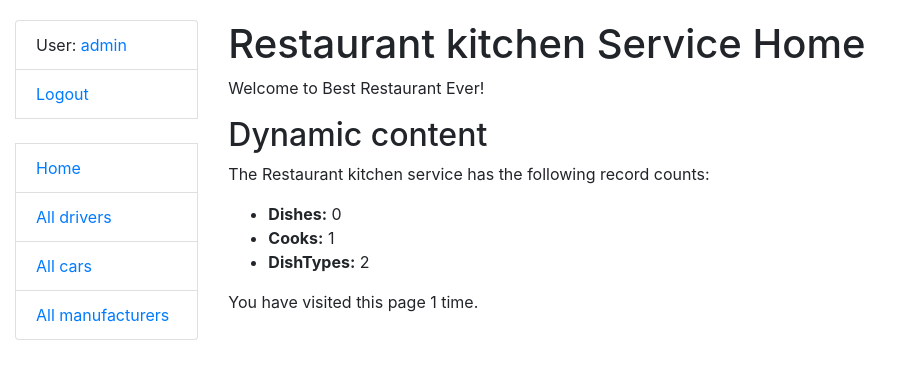
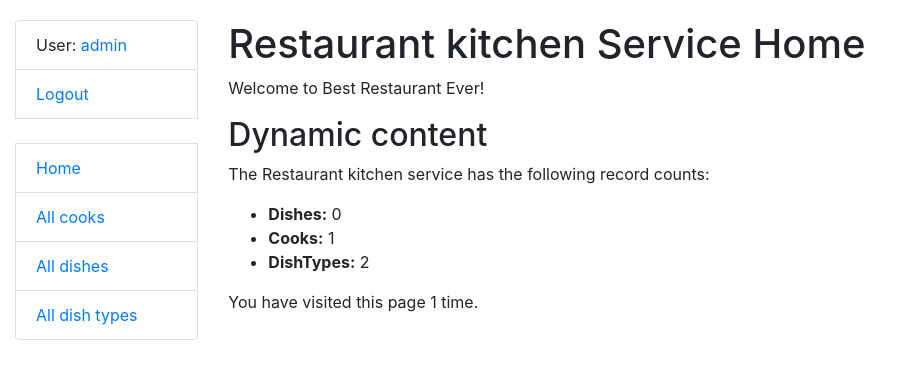
Before and after one commit to olmatiash/Restaurant-Kitchen-Service, a Django app: page / in a window 1280 px wide. Shown: the top 379 px of the page, without its empty margins (0-912 px from the left). Run offline with Django 4.2, Linux system fonts and the light colour scheme; a user stored in the database is signed in; data comes from the database, SQL or seed files in the repository; data that the repository does not hold is empty.

Commit message:
Edit sidebar.html

```diff
--- a/templates/includes/sidebar.html
+++ b/templates/includes/sidebar.html
@@ -8,8 +8,8 @@
 
   <br>
 
-  <li class="list-group-item"><a href="{% url 'taxi:index' %}">Home</a></li>
-  <li class="list-group-item"><a href="{% url 'taxi:cook-list' %}">All drivers</a></li>
-  <li class="list-group-item"><a href="{% url 'taxi:dish-list' %}">All cars</a></li>
-  <li class="list-group-item"><a href="{% url 'taxi:dish-type-list' %}">All manufacturers</a></li>
+  <li class="list-group-item"><a href="{% url 'restaurant:index' %}">Home</a></li>
+  <li class="list-group-item"><a href="{% url 'restaurant:cook-list' %}">All cooks</a></li>
+  <li class="list-group-item"><a href="{% url 'restaurant:dish-list' %}">All dishes</a></li>
+  <li class="list-group-item"><a href="{% url 'restaurant:dish-type-list' %}">All dish types</a></li>
 </ul>
```
